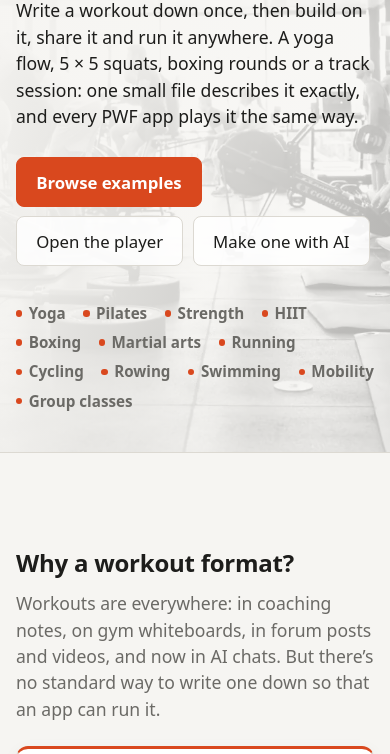
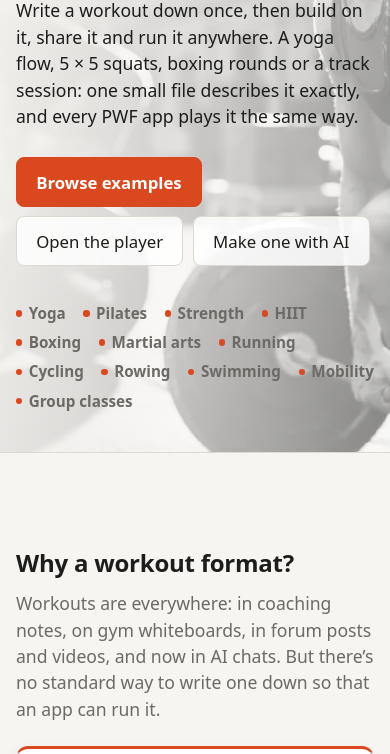
Before and after one commit to portableworkoutformat/pwf, a website: page site/index.html in a window 390 px wide. Shown: the part 281-1035 px from the top of the page. Drawn offline with Linux system fonts and the light colour scheme; files that its build step writes are made by us from their sources; files whose address does not match are found by name.

Commit message:
Use a clearer photo in the masthead
The busy gym-floor shot is replaced with a barbell deadlift, flipped so
the athlete sits on the right, away from the headline. The fade is
lighter on the right so the photo shows through, and phones load a
900 px version.

The photo is an Adobe Stock image licensed to CloudFit. NOTICE, the
README and the footer say so, and that it can't be reused.

Co-Authored-By: Claude Opus 5.5 <noreply@anthropic.com>
Signed-off-by: Adam Koch <869261+adamkoch@users.noreply.github.com>

```diff
--- a/site/index.html
+++ b/site/index.html
@@ -22,7 +22,7 @@
   <link rel="icon" href="brand/pwf-icon.svg" type="image/svg+xml">
   <link rel="apple-touch-icon" href="apple-touch-icon.png">
   <link rel="manifest" href="site.webmanifest">
-  <link rel="preload" as="image" href="img/hero-gym.webp" imagesrcset="img/hero-gym-900.webp 900w, img/hero-gym.webp 1779w" imagesizes="100vw">
+  <link rel="preload" as="image" href="img/hero.webp" imagesrcset="img/hero-900.webp 900w, img/hero.webp 1800w" imagesizes="100vw">
   <link rel="stylesheet" href="demo/style.css">
   <style>
     html { scroll-behavior: smooth; }
@@ -33,8 +33,9 @@
     .section-lead { font-size: 1.1rem; max-width: 42rem; margin: 0 0 1.5rem; color: var(--muted); }
 
     .masthead { margin: 0; position: relative; isolation: isolate; overflow: hidden; border-bottom: 1px solid var(--border); }
-    .masthead::before { content: ""; position: absolute; inset: 0; z-index: -2; background: url("img/hero-gym.webp") center 35% / cover no-repeat; filter: grayscale(1) contrast(1.05); }
-    .masthead::after { content: ""; position: absolute; inset: 0; z-index: -1; background: linear-gradient(100deg, var(--bg) 0%, color-mix(in srgb, var(--bg) 90%, transparent) 40%, color-mix(in srgb, var(--bg) 72%, transparent) 100%); }
+    .masthead::before { content: ""; position: absolute; inset: 0; z-index: -2; background: url("img/hero.webp") center 35% / cover no-repeat; filter: grayscale(1) contrast(1.05); }
+    .masthead::after { content: ""; position: absolute; inset: 0; z-index: -1; background: linear-gradient(100deg, var(--bg) 0%, color-mix(in srgb, var(--bg) 88%, transparent) 36%, color-mix(in srgb, var(--bg) 50%, transparent) 100%); }
+    @media (max-width: 700px) { .masthead::before { background-image: url("img/hero-900.webp"); } }
     .masthead-inner { max-width: 1040px; margin: 0 auto; padding: clamp(3rem, 9vw, 6rem) 1rem clamp(2.5rem, 7vw, 4.5rem); }
     .eyebrow { display: inline-flex; align-items: center; gap: 0.5rem; margin: 0 0 1rem; font-size: 0.85rem; font-weight: 700; text-transform: uppercase; letter-spacing: 0.08em; color: var(--accent); }
     .lead { font-size: clamp(2.3rem, 6.5vw, 4rem); font-weight: 800; line-height: 1.04; letter-spacing: -0.025em; margin: 0 0 1.2rem; max-width: 14ch; }
@@ -335,7 +336,7 @@
         <a href="https://github.com/portableworkoutformat/pwf">GitHub</a>
         <a href="mailto:maintainers@portableworkout.org">Contact</a>
       </nav>
-      <p>The specification, schema and code are licensed under Apache-2.0, and the exercise and equipment registries under CC0. PWF is sponsored by <a href="https://cloudfit.tv">CloudFit</a>, its first integration partner. Hero photo © CloudFit.</p>
+      <p>The specification, schema and code are licensed under Apache-2.0, and the exercise and equipment registries under CC0. PWF is sponsored by <a href="https://cloudfit.tv">CloudFit</a>, its first integration partner. Photo: Adobe Stock, licensed to CloudFit.</p>
     </footer>
   </main>
 
```
Also changed, not shown: README.md, site/img/hero-900.webp (added), site/img/hero-gym-900.webp (deleted), site/img/hero-gym.webp (deleted), site/img/hero.webp (added), 1 other file.
